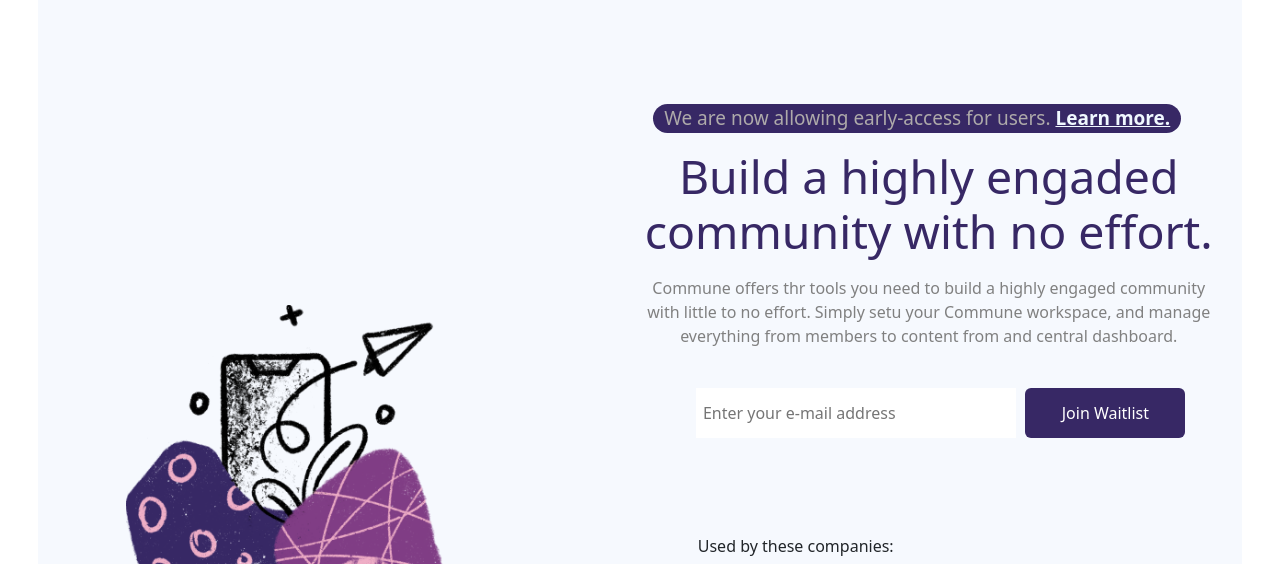
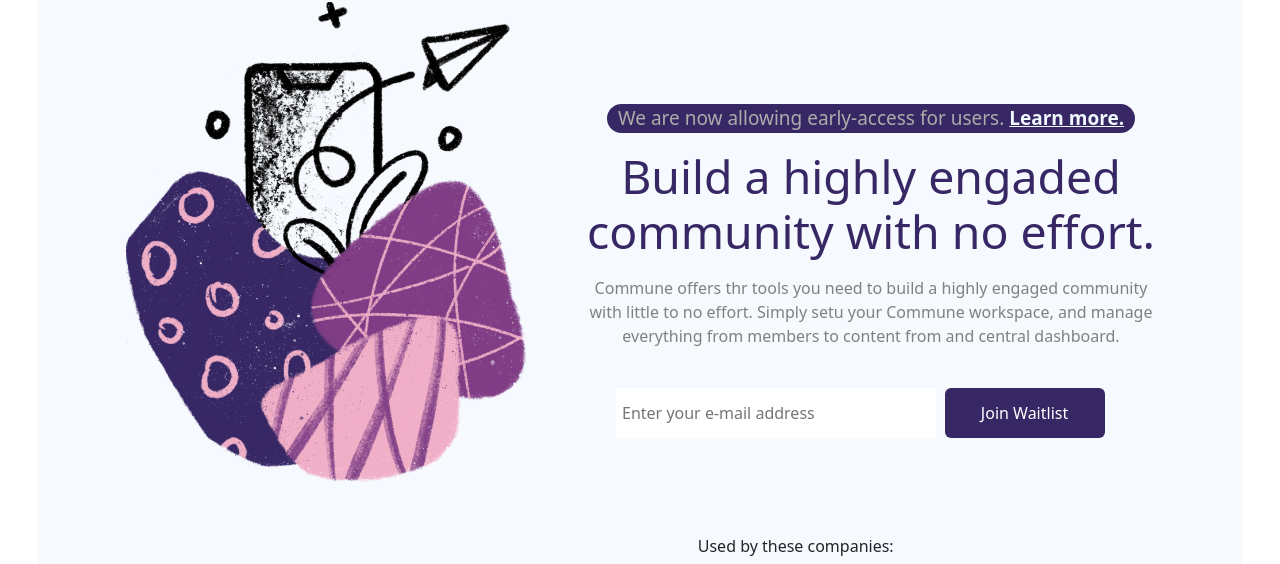
Before and after one commit to nemo2109/Wailist-Pages, a plain HTML site: page index.html in a window 1280 px wide. Shown: the part 110-674 px from the top of the page. Drawn offline with nearby package versions, Linux system fonts and the light colour scheme.

Commit message:
Ultimos ajustes finalizados

```diff
--- a/Assets/css/style.css
+++ b/Assets/css/style.css
@@ -74,6 +74,11 @@ strong{
   margin: 2%;
 }
 
+.imagen{
+  width: 0%;
+}
+
+
 
 /*
 Configuracion pantalla mediana
@@ -83,7 +88,7 @@ Configuracion pantalla mediana
 
   .menu{
     position: relative;
-    left: 90%;
+    left: 100%;
   }
 
   .contenedor-1{
@@ -134,6 +139,10 @@ Configuracion pantalla mediana
     height: 50px;
     margin-right: 2%;
   }
+
+  .imagen{
+    width: 0%;
+  }
 }
 
 /*
@@ -151,16 +160,16 @@ Configuracin pantalla grande
  }
 
  .imagen{
-   width: 20rem;
+   width: 25rem;
    position: absolute;
-   bottom: 0.2px;
+   bottom: 26%;
    margin-left: 5%;
 
  }
 
  .titulo-1{
    position: relative;
-   left: 24%;
+   left: 20%;
    font-size: 19px;
    padding: 3px;
    width: 33rem;
@@ -170,19 +179,19 @@ Configuracin pantalla grande
    font-size: 2.9rem;
    width: 50%;
    position: relative;
-  left: 50%;
+   left: 45%;
  }
 
  .parrafo-1{
    width: 50%;
    text-align: center;
    position: relative;
-  left: 50%;
+   left: 45%;
  }
 
  #forma{
    position: relative;
-  left: 30%;
+   left: 23%;
  }
 
  .icono{
@@ -193,9 +202,4 @@ Configuracin pantalla grande
    position: relative;
    left: 55%;
  }
-
-
-
-
-
 }
```
Lines whose indentation alone changed are shown as unchanged.
